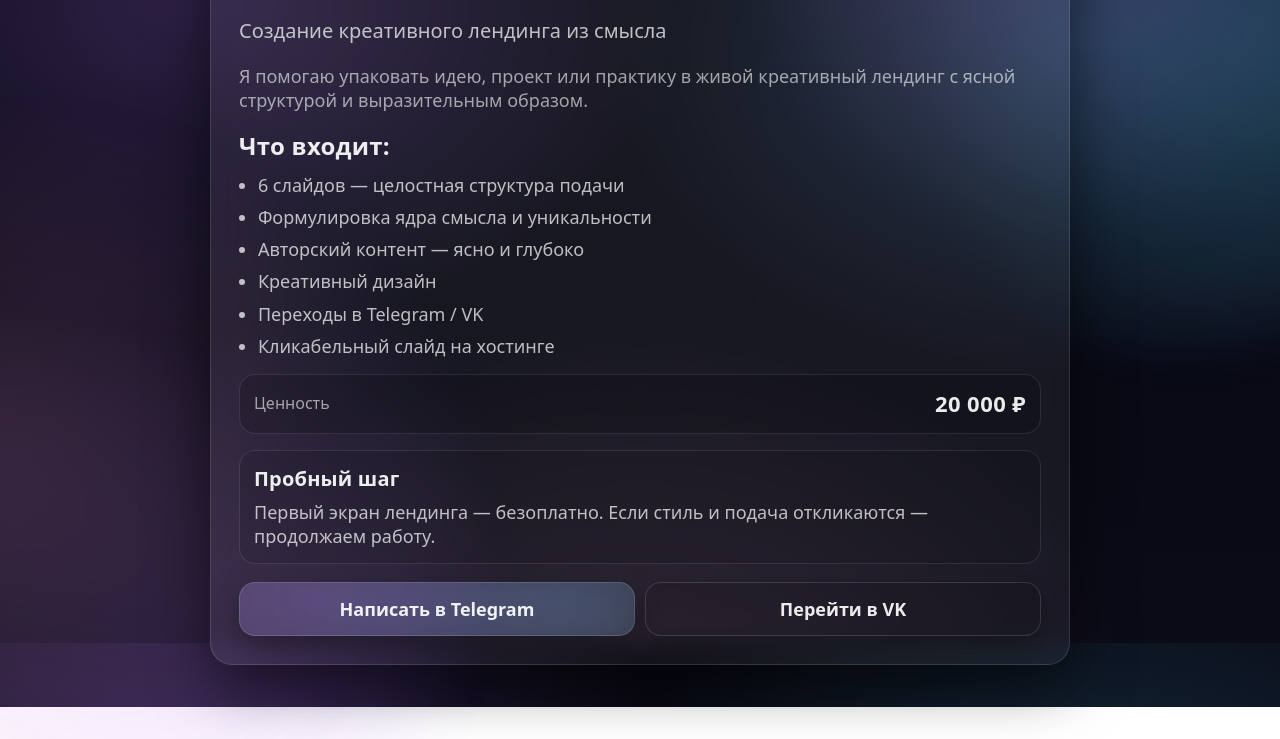
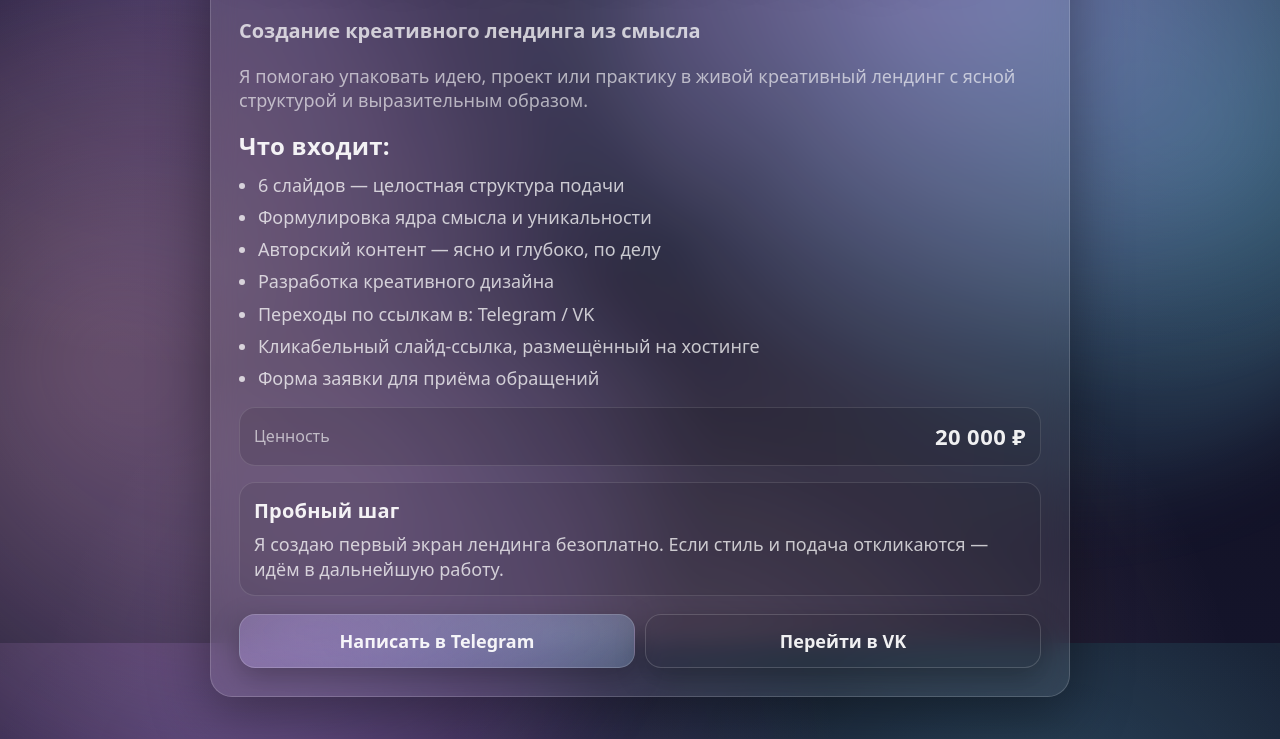
Before and after one commit to SlavaDrakon/kreativlending, a plain HTML site: page index.html in a window 1280 px wide. Shown: the part 157-896 px from the top of the page. Before the commit the page ends 864 px from the top, so only its background shows below. Drawn offline with Linux system fonts and the light colour scheme.

Commit message:
Update index.html

```diff
--- a/index.html
+++ b/index.html
@@ -3,25 +3,21 @@
 <head>
   <meta charset="utf-8" />
   <meta name="viewport" content="width=device-width, initial-scale=1" />
-  <meta name="theme-color" content="#0b0b12" />
+  <meta name="theme-color" content="#14142a" />
   <title>АЛХИМИЯ ТРАНСФОРМАЦИИ</title>
 
   <style>
     :root{
-      --bg1:#070711;
-      --bg2:#0b0b18;
-      --card: rgba(255,255,255,.06);
-      --stroke: rgba(255,255,255,.12);
-      --text: rgba(255,255,255,.92);
-      --muted: rgba(255,255,255,.72);
-      --muted2: rgba(255,255,255,.60);
-      --accent: rgba(180,120,255,.95);
-      --accent2: rgba(90,210,255,.85);
+      --card: rgba(255,255,255,.08);
+      --stroke: rgba(255,255,255,.16);
+      --text: rgba(255,255,255,.93);
+      --muted: rgba(255,255,255,.74);
+      --muted2: rgba(255,255,255,.62);
 
       --radius: 22px;
       --pad: clamp(16px, 4vw, 28px);
       --maxw: 860px;
-      --shadow: 0 18px 60px rgba(0,0,0,.55);
+      --shadow: 0 18px 60px rgba(0,0,0,.40);
     }
 
     *{ box-sizing: border-box; }
@@ -31,50 +27,58 @@
       color: var(--text);
       font-family: ui-sans-serif, system-ui, -apple-system, Segoe UI, Roboto, Arial, "Noto Sans", "Liberation Sans", sans-serif;
       line-height: 1.35;
+      overflow-x:hidden;
+
+      /* Светлее, мягче, глубже */
       background:
-        radial-gradient(900px 600px at 15% 20%, rgba(180,120,255,.22), transparent 55%),
-        radial-gradient(900px 600px at 85% 25%, rgba(90,210,255,.18), transparent 55%),
-        radial-gradient(900px 700px at 50% 110%, rgba(255,160,210,.12), transparent 55%),
-        linear-gradient(180deg, var(--bg1), var(--bg2));
-      overflow-x:hidden;
+        radial-gradient(1000px 700px at 20% 15%, rgba(200,150,255,.32), transparent 58%),
+        radial-gradient(1000px 700px at 80% 20%, rgba(120,220,255,.26), transparent 58%),
+        radial-gradient(1000px 800px at 50% 110%, rgba(255,190,220,.22), transparent 60%),
+        linear-gradient(180deg, #0e0e1f, #14142a);
     }
 
-    /* мягкое "дыхание" фона (не мешает чтению) */
+    /* Дыхание фона — 2 больших блоба */
     .bg-blob{
       position: fixed;
-      inset: -30vh -20vw auto auto;
-      width: 70vw;
-      max-width: 720px;
+      inset: -25vh -15vw auto auto;
+      width: 80vw;
+      max-width: 820px;
       aspect-ratio: 1/1;
       border-radius: 999px;
-      filter: blur(34px);
-      background: radial-gradient(circle at 35% 35%, rgba(180,120,255,.28), transparent 55%),
-                  radial-gradient(circle at 70% 60%, rgba(90,210,255,.22), transparent 58%);
-      opacity: .9;
-      animation: breathe 14s ease-in-out infinite;
+      filter: blur(42px);
+      background:
+        radial-gradient(circle at 35% 35%, rgba(200,150,255,.45), transparent 60%),
+        radial-gradient(circle at 70% 60%, rgba(120,220,255,.35), transparent 62%);
+      opacity: 1;
+      animation: breatheSlow 22s ease-in-out infinite;
       pointer-events:none;
       z-index:0;
     }
+
     .bg-blob2{
       position: fixed;
-      inset: auto auto -35vh -25vw;
-      width: 80vw;
-      max-width: 780px;
+      inset: auto auto -30vh -20vw;
+      width: 85vw;
+      max-width: 900px;
       aspect-ratio: 1/1;
       border-radius: 999px;
-      filter: blur(36px);
-      background: radial-gradient(circle at 40% 40%, rgba(255,160,210,.20), transparent 60%),
-                  radial-gradient(circle at 70% 60%, rgba(180,120,255,.18), transparent 60%);
-      opacity: .85;
-      animation: breathe 16s ease-in-out infinite reverse;
+      filter: blur(46px);
+      background:
+        radial-gradient(circle at 40% 40%, rgba(255,190,220,.35), transparent 62%),
+        radial-gradient(circle at 70% 60%, rgba(200,150,255,.28), transparent 62%);
+      opacity: .95;
+      animation: breatheSlow 26s ease-in-out infinite reverse;
       pointer-events:none;
       z-index:0;
     }
-    @keyframes breathe{
-      0%,100%{ transform: translate3d(0,0,0) scale(1); }
-      50%{ transform: translate3d(-2vw, 1.5vh, 0) scale(1.06); }
+
+    @keyframes breatheSlow{
+      0%{ transform: translate3d(0,0,0) scale(1); }
+      50%{ transform: translate3d(-3vw, 2vh, 0) scale(1.12); }
+      100%{ transform: translate3d(0,0,0) scale(1); }
     }
 
+    /* Общая компоновка */
     main{
       position: relative;
       z-index: 1;
@@ -94,7 +98,7 @@
       border: 1px solid var(--stroke);
       border-radius: var(--radius);
       box-shadow: var(--shadow);
-      backdrop-filter: blur(10px);
+      backdrop-filter: blur(12px);
       padding: var(--pad);
       overflow:hidden;
     }
@@ -109,17 +113,18 @@
     /* ОБЯЗАТЕЛЬНО первым */
     h1{
       margin:0;
-      font-weight: 800;
-      letter-spacing: .02em;
+      font-weight: 900;
+      letter-spacing: .03em;
       text-transform: uppercase;
       font-size: clamp(26px, 6.2vw, 46px);
       line-height: 1.05;
+      text-shadow: 0 12px 45px rgba(0,0,0,.35);
     }
 
     .eyebrow{
       margin:0;
       color: var(--muted);
-      font-weight: 600;
+      font-weight: 650;
       font-size: clamp(14px, 3.6vw, 18px);
     }
 
@@ -127,6 +132,7 @@
       margin: 10px 0 0;
       color: var(--muted);
       font-size: clamp(16px, 3.9vw, 20px);
+      font-weight: 650;
     }
 
     .sublead{
@@ -144,18 +150,17 @@
     ul{
       margin: 10px 0 0;
       padding-left: 1.05em;
-      color: var(--text);
       font-size: clamp(14.5px, 3.6vw, 18px);
     }
     li{ margin: 8px 0; color: var(--muted); }
-    li strong{ color: var(--text); font-weight: 700; }
+    li strong{ color: var(--text); font-weight: 800; }
 
     .value{
       margin-top: 16px;
       padding: 14px 14px;
       border-radius: 16px;
-      border: 1px solid rgba(255,255,255,.10);
-      background: rgba(0,0,0,.16);
+      border: 1px solid rgba(255,255,255,.12);
+      background: rgba(0,0,0,.10);
       display:flex;
       flex-wrap: wrap;
       gap: 10px 14px;
@@ -167,7 +172,7 @@
       font-size: clamp(14px, 3.4vw, 16px);
     }
     .value .price{
-      font-weight: 800;
+      font-weight: 900;
       letter-spacing: .02em;
       font-size: clamp(18px, 4.3vw, 22px);
     }
@@ -176,8 +181,8 @@
       margin-top: 16px;
       padding: 14px 14px;
       border-radius: 16px;
-      border: 1px solid rgba(255,255,255,.10);
-      background: rgba(0,0,0,.10);
+      border: 1px solid rgba(255,255,255,.12);
+      background: rgba(0,0,0,.08);
     }
     .block h3{
       margin: 0 0 8px;
@@ -205,31 +210,30 @@
       width: 100%;
       padding: 14px 16px;
       border-radius: 16px;
-      border: 1px solid rgba(255,255,255,.14);
+      border: 1px solid rgba(255,255,255,.16);
       text-decoration:none;
       color: var(--text);
-      font-weight: 750;
+      font-weight: 850;
       font-size: clamp(15px, 3.8vw, 18px);
       background:
-        radial-gradient(600px 220px at 20% 30%, rgba(180,120,255,.22), transparent 60%),
-        radial-gradient(600px 220px at 80% 40%, rgba(90,210,255,.18), transparent 60%),
-        rgba(255,255,255,.06);
-      box-shadow: 0 10px 30px rgba(0,0,0,.35);
-      transition: transform .15s ease, border-color .15s ease, background .15s ease;
+        radial-gradient(700px 240px at 18% 30%, rgba(200,150,255,.26), transparent 60%),
+        radial-gradient(700px 240px at 82% 40%, rgba(120,220,255,.20), transparent 60%),
+        rgba(255,255,255,.07);
+      box-shadow: 0 10px 30px rgba(0,0,0,.28);
+      transition: transform .15s ease, border-color .15s ease, filter .15s ease;
       -webkit-tap-highlight-color: transparent;
+      user-select: none;
     }
+    .btn:hover{ border-color: rgba(255,255,255,.24); filter: brightness(1.03); }
     .btn:active{ transform: scale(.99); }
-    .btn:hover{ border-color: rgba(255,255,255,.22); }
 
     .btn.secondary{
-      background: rgba(0,0,0,.14);
+      background: rgba(0,0,0,.10);
     }
 
     /* На широких экранах кнопки в ряд */
     @media (min-width: 720px){
-      .actions{
-        grid-template-columns: 1fr 1fr;
-      }
+      .actions{ grid-template-columns: 1fr 1fr; }
     }
 
     /* Чуть больше "воздуха" на очень маленьких экранах */
@@ -255,13 +259,9 @@
     <div class="wrap">
       <section class="card" role="region" aria-label="Алхимия Трансформации — предложение">
         <header>
-          <!-- ОБЯЗАТЕЛЬНО первым -->
           <h1>АЛХИМИЯ ТРАНСФОРМАЦИИ</h1>
-
           <p class="eyebrow">Природные ритмы объединяются с технологиями</p>
-
           <p class="lead">Создание креативного лендинга из смысла</p>
-
           <p class="sublead">
             Я помогаю упаковать идею, проект или практику
             в живой креативный лендинг с ясной структурой и выразительным образом.
@@ -272,10 +272,11 @@
         <ul>
           <li>6 слайдов — целостная структура подачи</li>
           <li>Формулировка ядра смысла и уникальности</li>
-          <li>Авторский контент — ясно и глубоко</li>
-          <li>Креативный дизайн</li>
-          <li>Переходы в Telegram / VK</li>
-          <li>Кликабельный слайд на хостинге</li>
+          <li>Авторский контент — ясно и глубоко, по делу</li>
+          <li>Разработка креативного дизайна</li>
+          <li>Переходы по ссылкам в: Telegram / VK</li>
+          <li>Кликабельный слайд-ссылка, размещённый на хостинге</li>
+          <li>Форма заявки для приёма обращений</li>
         </ul>
 
         <div class="value" aria-label="Ценность">
@@ -286,16 +287,16 @@
         <div class="block" aria-label="Пробный шаг">
           <h3>Пробный шаг</h3>
           <p>
-            Первый экран лендинга — безоплатно.
-            Если стиль и подача откликаются — продолжаем работу.
+            Я создаю первый экран лендинга безоплатно.
+            Если стиль и подача откликаются — идём в дальнейшую работу.
           </p>
         </div>
 
         <div class="actions" aria-label="Контакты">
-          <a class="btn" href="https://t.me/" target="_blank" rel="noopener noreferrer">
+          <a class="btn" href="https://t.me/Drakon888777" target="_blank" rel="noopener noreferrer">
             Написать в Telegram
           </a>
-          <a class="btn secondary" href="https://vk.com/" target="_blank" rel="noopener noreferrer">
+          <a class="btn secondary" href="https://vk.com/slavadrakon888" target="_blank" rel="noopener noreferrer">
             Перейти в VK
           </a>
         </div>
```
